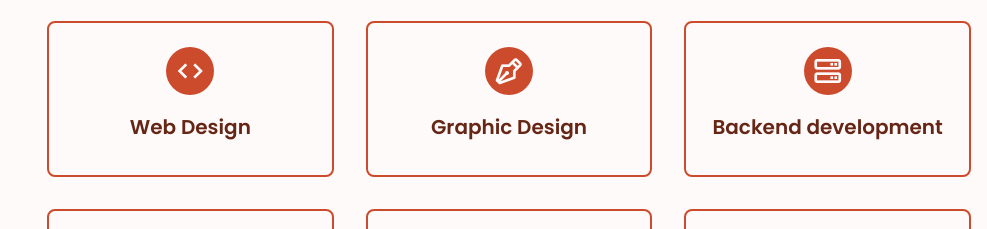
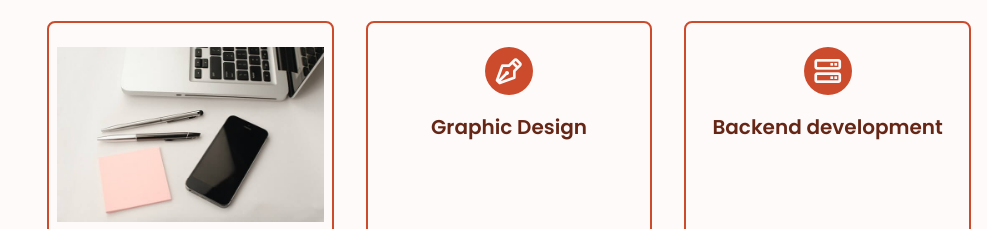
Before and after one commit to GulshanKataria/GulshanKataria, a plain HTML site: page index.html in a window 1280 px wide. Shown: the part 2118-2347 px from the top of the page, without its empty margins (293-1280 px from the left). Drawn offline with nearby package versions, Linux system fonts and the light colour scheme.

Commit message:
testing images

```diff
--- a/index.html
+++ b/index.html
@@ -269,7 +269,7 @@
 
                 <div class="services__container bd-grid">
                     <div class="services__content">
-                        <i class="bx bx-code services__icon"></i>
+                       <img src="assets/img/work1.jpg" alt="">
                         <h3 class="services__title">Web Design</h3>
 
                     </div>
```
